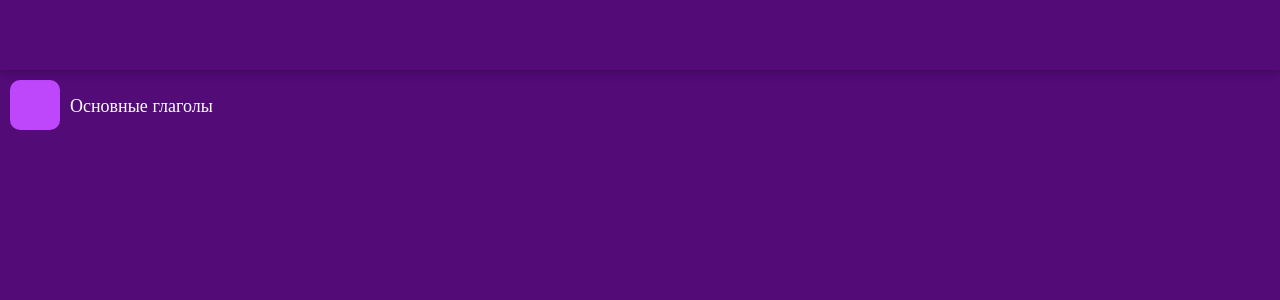
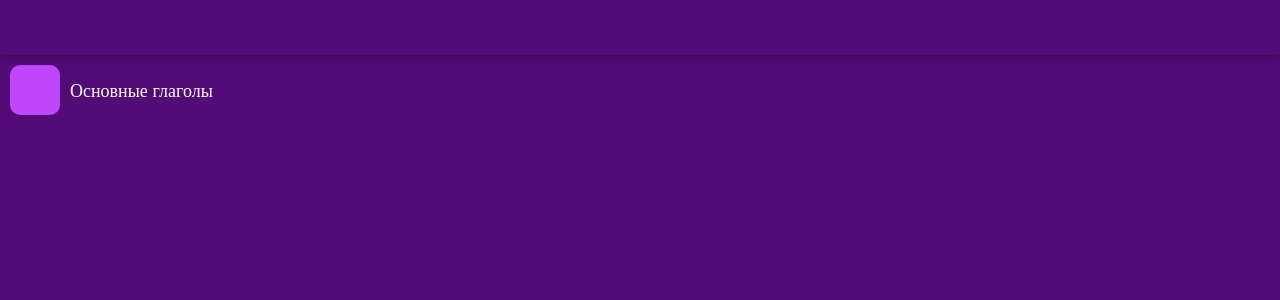
Before and after one commit to zaymovskey/languages-learning, a React (Vite) app: page /topic in a window 1280 px wide. Shown: the top 300 px of the page. Built offline with nearby package versions, Linux system fonts and the light colour scheme; some icons are missing.

Commit message:
Кнопка назад

```diff
--- a/src/app/styles/variables/global.scss
+++ b/src/app/styles/variables/global.scss
@@ -34,5 +34,5 @@
   --color-right: #51ac51;
 
   // Sizes
-  --navbar-height: 70px;
+  --navbar-height: 55px;
 }
```
